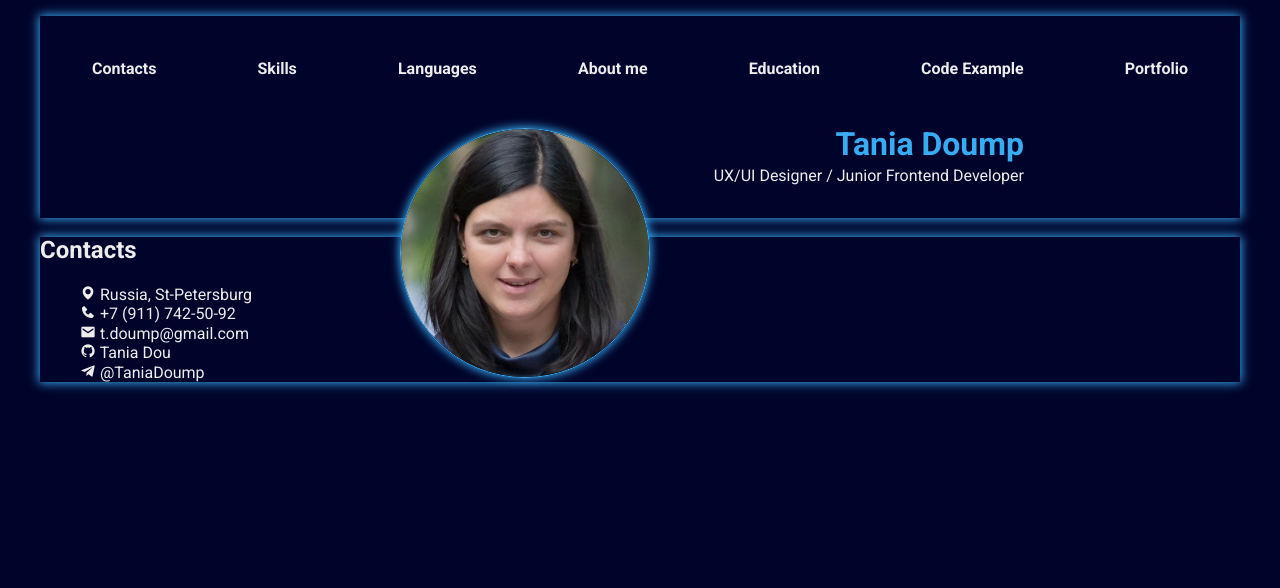
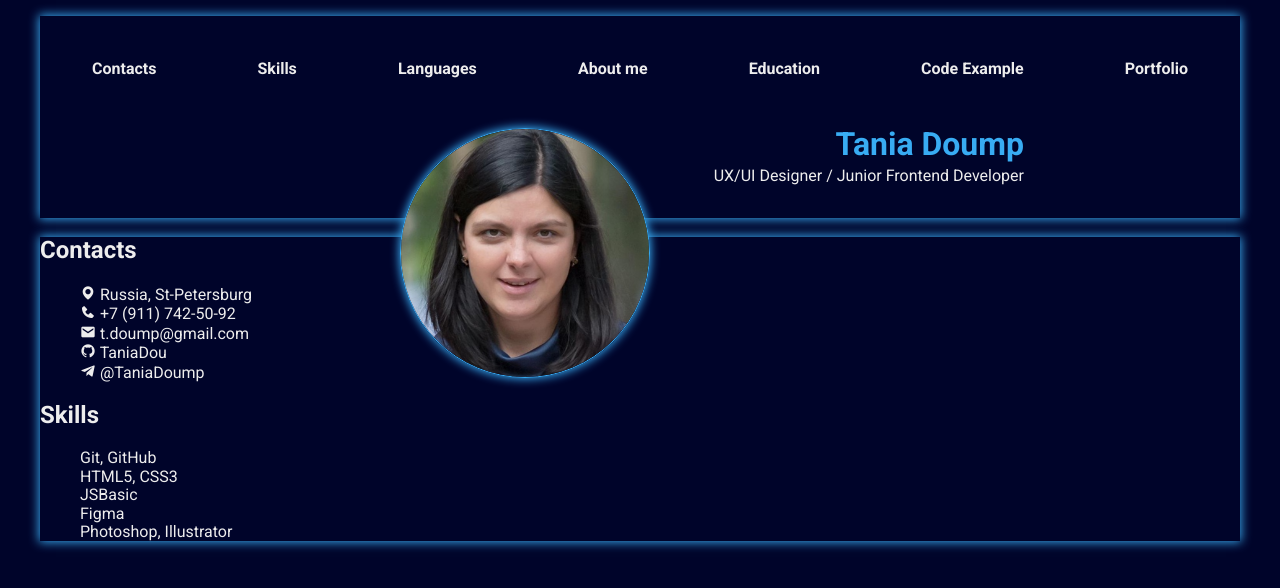
Before and after one commit to TaniaDou/rsschool-cv, a website: page index.html in a window 1280 px wide. Drawn offline with nearby package versions, Linux system fonts and the light colour scheme; files that its build step writes are made by us from their sources.

Commit message:
feat: add skills section layout to html

```diff
--- a/index.html
+++ b/index.html
@@ -57,7 +57,7 @@
                     </li>
                     <li class="contacts__item">
                         <a href="https://github.com/TaniaDou" class="contacts__link link">
-                            <i class='bx bxl-github'></i> <span class="contact-text"> Tania Dou</span>
+                            <i class='bx bxl-github'></i> <span class="contact-text"> TaniaDou</span>
                         </a>
                     </li>
                     <li class="contacts__item">
@@ -69,7 +69,14 @@
 
             </section>
             <section class="skills" id="skills">
-
+                <h2 class="skills__title">Skills</h2>
+                <ul class="skills__list list">
+                    <li class="skills__item">Git, GitHub</li>
+                    <li class="skills__item">HTML5, CSS3</li>
+                    <li class="skills__item">JSBasic</li>
+                    <li class="skills__item">Figma</li>
+                    <li class="skills__item">Photoshop, Illustrator</li>
+                </ul>
 
             </section>
         </aside>
```
